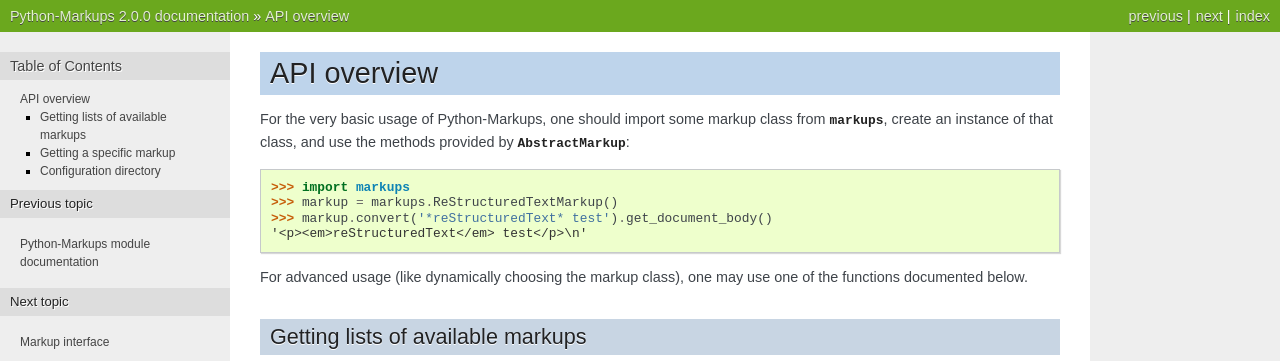
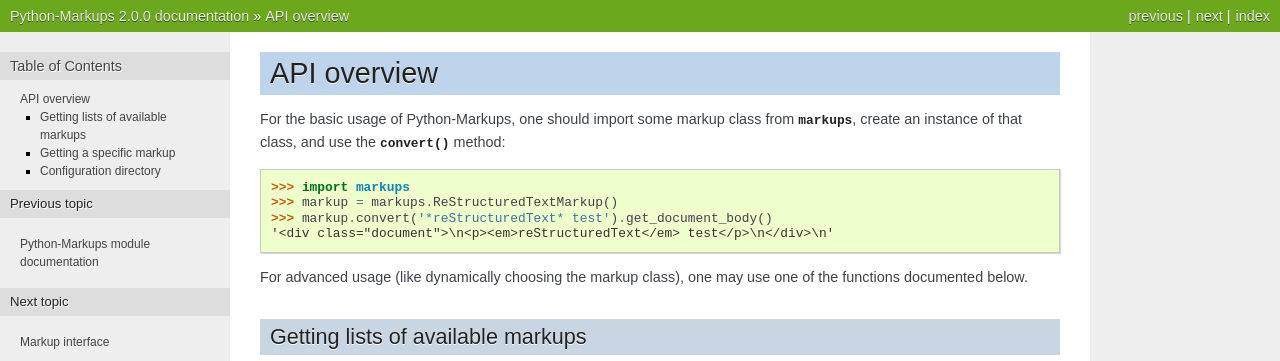
Before and after one commit to retext-project/pymarkups, a Sphinx documentation site: the page built from docs/overview.rst, in a window 1280 px wide, cut to the strip 0-361 px from the top of the page. Built offline with Sphinx 7.4.7, drawn with Linux system fonts in a browser that asks for light colours.

Commit message:
Also update docs/overview.rst

```diff
--- a/docs/overview.rst
+++ b/docs/overview.rst
@@ -2,15 +2,14 @@
 API overview
 ============
 
-For the very basic usage of Python-Markups, one should import
-some markup class from :mod:`markups`, create an instance
-of that class, and use the methods provided by
-:class:`~markups.abstract.AbstractMarkup`:
+For the basic usage of Python-Markups, one should import some markup
+class from :mod:`markups`, create an instance of that class, and use
+the :meth:`~markups.abstract.AbstractMarkup.convert` method:
 
 >>> import markups
 >>> markup = markups.ReStructuredTextMarkup()
 >>> markup.convert('*reStructuredText* test').get_document_body()
-'<p><em>reStructuredText</em> test</p>\n'
+'<div class="document">\n<p><em>reStructuredText</em> test</p>\n</div>\n'
 
 For advanced usage (like dynamically choosing the markup class),
 one may use one of the functions documented below.
```
